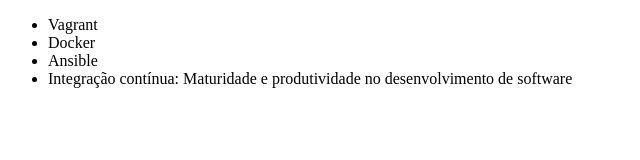
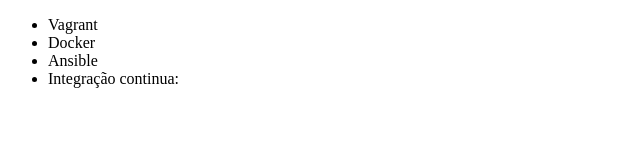
Before and after one commit to brMonteiro-G/alura-git, a plain HTML site: page Index.html in a window 1280 px wide. Shown: the whole page, without its empty margins (0-640 px from the left). Drawn offline with Linux system fonts and the light colour scheme.

Commit message:
Mudança no texto

```diff
--- a/Index.html
+++ b/Index.html
@@ -9,7 +9,7 @@
         <li>Vagrant</li>
         <li>Docker</li>
         <li>Ansible</li>
-        <li>Integração contínua: Maturidade e produtividade no desenvolvimento de software</li>
+        <li>Integração continua:</li>
 
     </ul>
 
```
